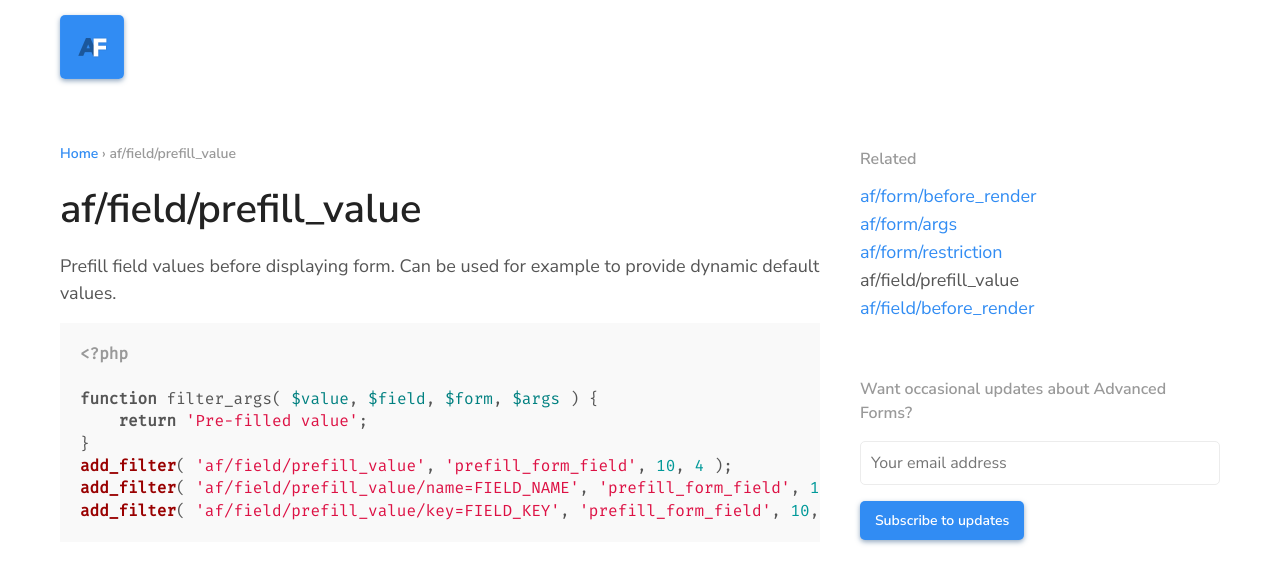
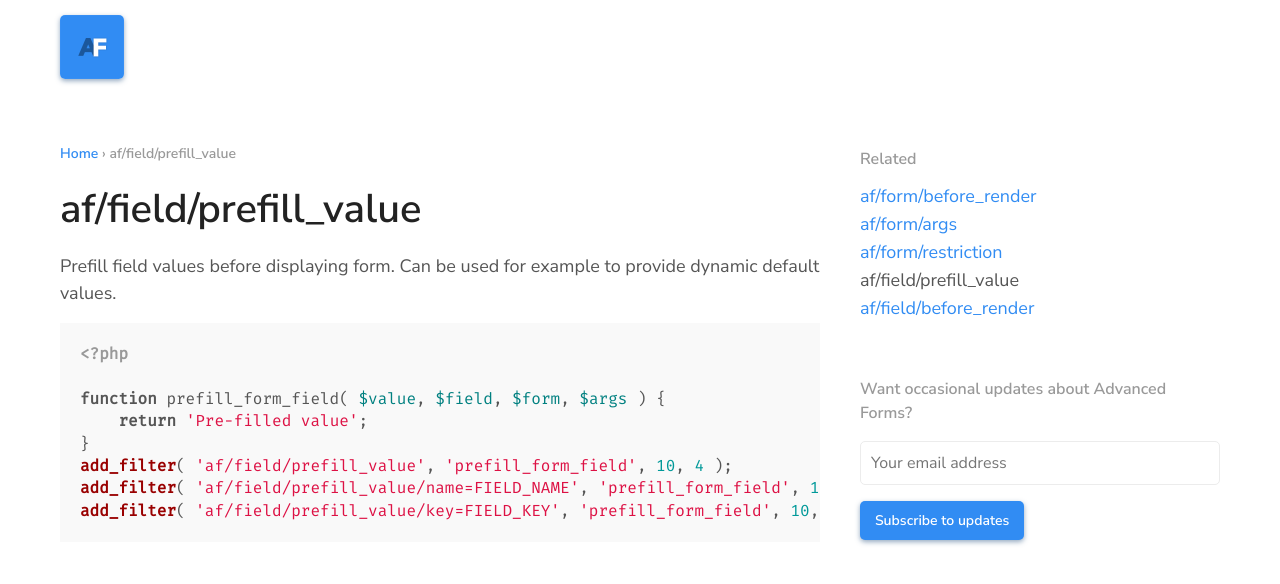
Before and after one commit to advancedforms/advancedforms.github.io, a Jekyll site: the page built from _filters/af-field-prefill_value.markdown, in a window 1280 px wide. Shown: the top 584 px of the page. Built offline with Jekyll 4.4.1, drawn with Linux system fonts in a browser that asks for light colours; comment, search, counter and statistics services are not loaded.

Commit message:
Fixed incorrect function name in example

```diff
--- a/_filters/af-field-prefill_value.markdown
+++ b/_filters/af-field-prefill_value.markdown
@@ -10,7 +10,7 @@ Prefill field values before displaying form. Can be used for example to provide
 {% highlight php startinline %}
 <?php
 
-function filter_args( $value, $field, $form, $args ) {
+function prefill_form_field( $value, $field, $form, $args ) {
     return 'Pre-filled value';
 }
 add_filter( 'af/field/prefill_value', 'prefill_form_field', 10, 4 );
```
